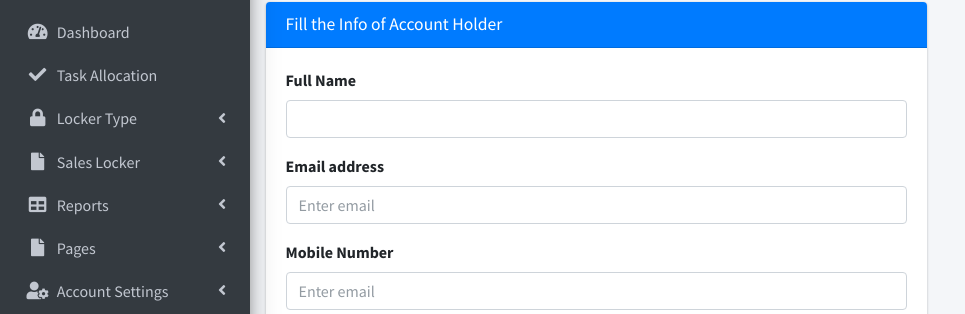
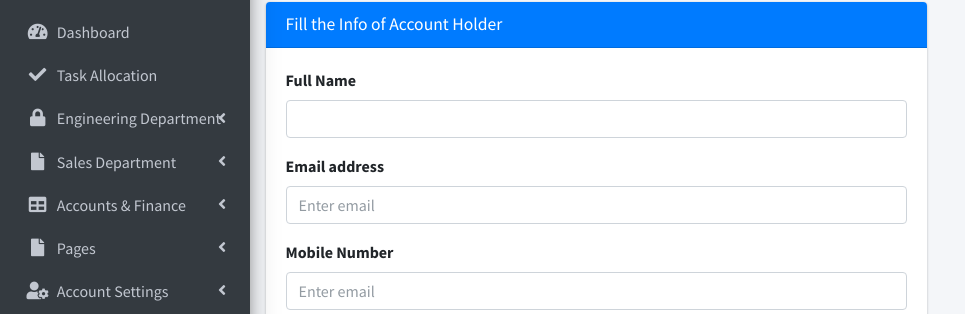
Before and after one commit to NADUN-TILAN/MSS-HLMS, a PHP site: page /lock/Main/add-locker-form.php in a window 1280 px wide. Shown: the part 128-442 px from the top of the page, without its empty margins (0-965 px from the left). Run offline with PHP 8.4, Linux system fonts and the light colour scheme; the visitor is signed in with stand-in values (Sample User, id 1); data that the repository does not hold is empty; some libraries are stand-ins or nearby versions.

Commit message:
sidenav change

```diff
--- a/Main/includes/sidebar.php
+++ b/Main/includes/sidebar.php
@@ -72,7 +72,7 @@
               <a href="#" class="nav-link">
                 <i class="nav-icon fas fa-lock"></i>
                 <p>
-                  Locker Type
+                  Engineering Department
                   <i class="right fas fa-angle-left"></i>
                 </p>
               </a>
@@ -97,7 +97,7 @@
               <a href="#" class="nav-link">
                 <i class="nav-icon fas fa-file"></i>
                 <p>
-                  Sales Locker
+                  Sales Department
                   <i class="right fas fa-angle-left"></i>
                 </p>
               </a>
@@ -124,7 +124,7 @@
               <a href="#" class="nav-link">
                 <i class="nav-icon fas fa-table"></i>
                 <p>
-                  Reports
+                  Accounts & Finance
                   <i class="right fas fa-angle-left"></i>
                 </p>
               </a>
@@ -132,14 +132,14 @@
                 <li class="nav-item">
                   <a href="bwdates-report-ds.php" class="nav-link">
                     <i class="far fa-calendar-alt nav-icon"></i>
-                    <p>Sales Dates</p>
+                    <p>Income Report</p>
                   </a>
                 </li>
 
                 <li class="nav-item">
                   <a href="search-report.php" class="nav-link">
                     <i class="fas fa-search nav-icon"></i>
-                    <p>Search Report</p>
+                    <p>Search Reports</p>
                   </a>
                 </li>
               </ul>
```
